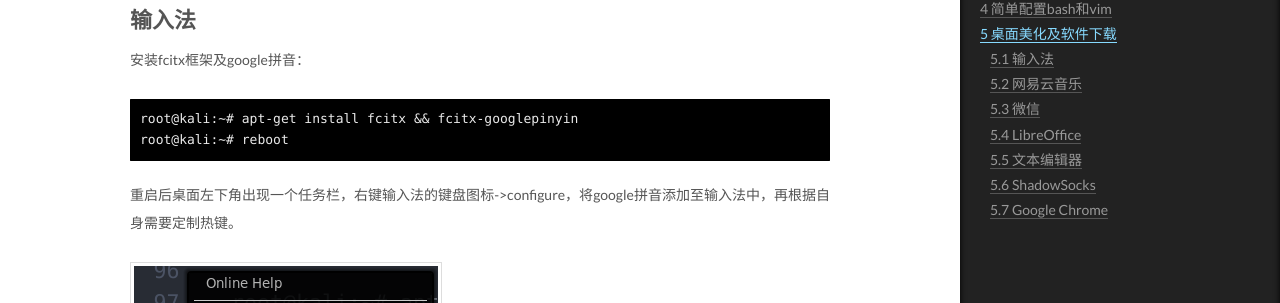
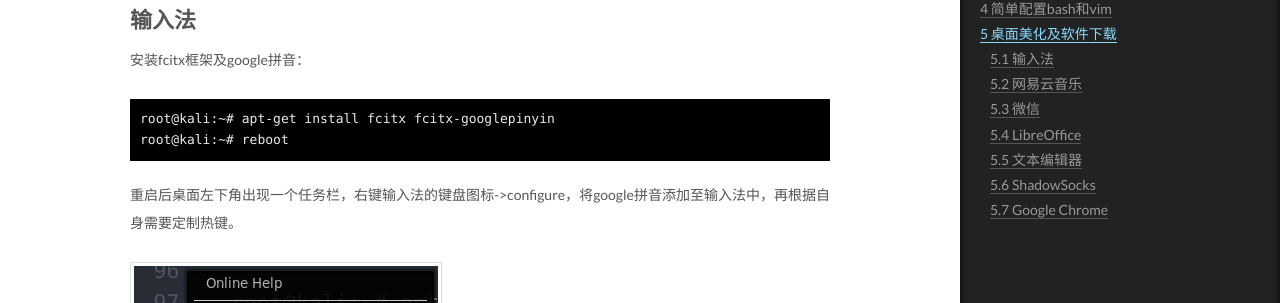
Before and after one commit to c1h3ng/c1h3ng.github.io, a Jekyll site: the page built from _posts/2017-9-12-kali-rolling-settings.md, in a window 1280 px wide and 1400 px high, scrolled down 4903 px. Shown: the part 149-452 px from the top of the window. Built offline with Jekyll 4.4.1, drawn with Linux system fonts in a browser that asks for light colours.

Commit message:
update blog

````diff
--- a/_posts/2017-9-12-kali-rolling-settings.md
+++ b/_posts/2017-9-12-kali-rolling-settings.md
@@ -94,7 +94,7 @@ gnome扁平化，清爽的界面，以及kali默认的主题我认为已经很
 ## 输入法
 安装fcitx框架及google拼音：
 ```
-root@kali:~# apt-get install fcitx && fcitx-googlepinyin
+root@kali:~# apt-get install fcitx fcitx-googlepinyin
 root@kali:~# reboot
 ```
 重启后桌面左下角出现一个任务栏，右键输入法的键盘图标->configure，将google拼音添加至输入法中，再根据自身需要定制热键。
````
